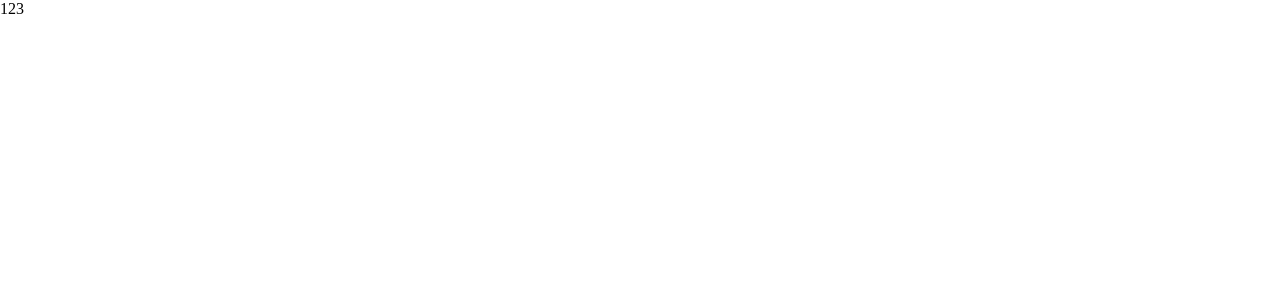
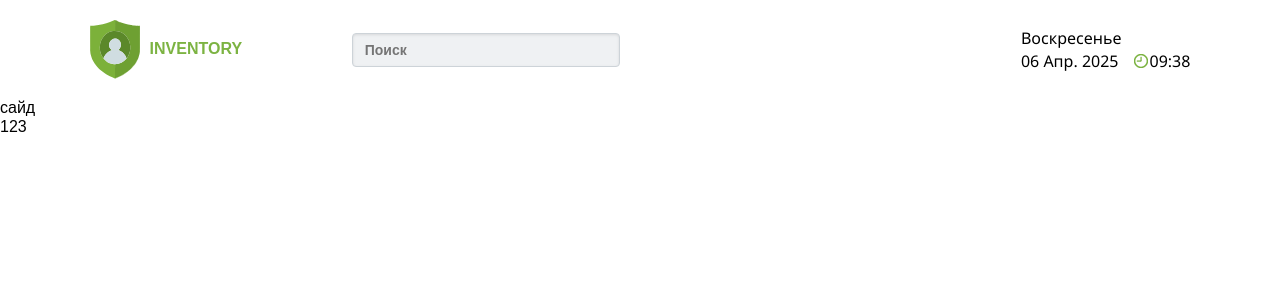
Before and after one commit to starik061/orders-project, a Vue app: page / in a window 1280 px wide. Shown: the top 300 px of the page. Built offline with nearby package versions, Linux system fonts and the light colour scheme.

Commit message:
made top nav panel

```diff
--- a/src/App.vue
+++ b/src/App.vue
@@ -1,9 +1,11 @@
 <template>
-  <RouterView />
+  <NavLayout>
+    <RouterView />
+  </NavLayout>
 </template>
 
 <script setup lang="ts">
-import { RouterView } from 'vue-router'
+import NavLayout from '@/layouts/NavLayout.vue'
 
 </script>
 
--- a/src/assets/base.scss
+++ b/src/assets/base.scss
@@ -1,7 +1,3 @@
-/* color palette from <https://github.com/vuejs/theme> */
-:root {
-}
-
 *,
 *::before,
 *::after {
@@ -19,8 +15,9 @@ body {
   /* font-family: "TildaSans", Arial, sans-serif;
   font-size: 18px;
   font-weight: 300;
-  line-height: 1.55;
-  color: rgb(0, 0, 0); */
+  line-height: 1.55;*/
+  font-family: Arial, Helvetica, sans-serif;
+  color: var(--color-main-text);
   text-rendering: optimizeLegibility;
   -webkit-font-smoothing: antialiased;
   -moz-osx-font-smoothing: grayscale;
--- a/src/assets/main.scss
+++ b/src/assets/main.scss
@@ -1,2 +1,7 @@
 @use './base' as *;
 @import 'normalize.css';
+
+:root {
+  --color-main-green: #7cb342;
+  --color-main-text: #000000;
+}
--- /dev/null
+++ b/src/components/SideNav.vue
@@ -0,0 +1,11 @@
+<template>
+  <div>
+    сайд
+  </div>
+</template>
+
+<script setup>
+
+</script>
+
+<style lang="scss" scoped></style>
--- /dev/null
+++ b/src/components/TopNav.vue
@@ -0,0 +1,166 @@
+<template>
+  <header>
+    <nav class="top-nav">
+      <RouterLink class="logo-wrapper" to="/">
+        <img src="/public/img/logo.svg" alt="logo">
+        <span class="logo-text">Inventory</span>
+      </RouterLink>
+
+      <input class="search-input" type="text" placeholder="поиск">
+
+      <div class="date-time-container">
+        <p>{{ getWeekdayName(new Date()) }}</p>
+        <p class="day-time-wrapper">
+          <span class="date">{{ getDate(new Date()) }}</span>
+          <span class="time-container">
+            <IconClock />
+            <span class="time">{{ currentTime }}</span>
+          </span>
+        </p>
+      </div>
+    </nav>
+  </header>
+</template>
+
+<script setup>
+import { ref, onMounted, onUnmounted } from 'vue'
+import IconClock from "@/components/icons/IconClock.vue";
+
+const currentTime = ref('00:00');
+let timeInterval = null;
+function getWeekdayName(dateInput) {
+  const days = [
+    'Воскресенье',
+    'Понедельник',
+    'Вторник',
+    'Среда',
+    'Четверг',
+    'Пятница',
+    'Суббота'
+  ];
+
+  const date = new Date(dateInput);
+  return days[date.getDay()];
+}
+function getDate(dateInput) {
+  const months = [
+    'Янв.', 'Фев.', 'Мар.', 'Апр.', 'Мая', 'Июн.',
+    'Июл.', 'Авг.', 'Сен.', 'Окт.', 'Ноя.', 'Дек.'
+  ];
+
+  const date = new Date(dateInput);
+  const day = String(date.getDate()).padStart(2, '0');
+  const month = months[date.getMonth()];
+  const year = date.getFullYear();
+
+  return `${day} ${month} ${year}`;
+}
+
+function getTime(dateInput) {
+  const date = new Date(dateInput);
+  const hours = String(date.getHours()).padStart(2, '0');
+  const minutes = String(date.getMinutes()).padStart(2, '0');
+  return `${hours}:${minutes}`;
+}
+
+onMounted(() => {
+  currentTime.value = getTime(new Date())
+
+  timeInterval = setInterval(() => {
+    currentTime.value = getTime(new Date())
+  }, 1000)
+})
+
+onUnmounted(() => {
+  clearInterval(timeInterval)
+})
+</script>
+
+<style lang="scss" scoped>
+.top-nav {
+  display: flex;
+  width: 100vw;
+  padding: 20px 7vw;
+  justify-content: flex-start;
+  align-items: center;
+  gap: 20px;
+  background-color: #ffffff;
+}
+
+.logo-wrapper {
+  display: flex;
+  align-items: center;
+  margin-right: 7vw;
+  gap: 10px;
+}
+
+.logo-text {
+  font-weight: bold;
+  text-transform: uppercase;
+  color: var(--color-main-green);
+}
+
+.search-input {
+  width: 21vw;
+  background: #eff1f3;
+  border: 1px solid #cdd3d8;
+  border-radius: 4px;
+  padding: 8px 12px;
+  font-size: 14px;
+  font-weight: bold;
+  color: #2c3e50;
+  box-shadow: inset 0 1px 3px rgba(0, 0, 0, 0.1);
+  outline: none;
+
+  &:hover {
+    border-color: #aab4be;
+    box-shadow: inset 0 1px 4px rgba(0, 0, 0, 0.15);
+    background: #f7f9fb;
+  }
+
+  &:focus,
+  &:active {
+    border-color: #5b9dd9;
+    background: #ffffff;
+    box-shadow:
+      0 0 0 2px rgba(91, 157, 217, 0.2),
+      inset 0 1px 2px rgba(0, 0, 0, 0.1);
+  }
+
+  &::placeholder {
+    text-transform: capitalize;
+  }
+}
+
+.date-time-container {
+  display: inline-flex;
+  flex-direction: column;
+  justify-content: flex-start;
+  align-items: flex-start;
+  gap: 5px;
+  margin-left: auto;
+  font-family: "Segoe UI", "Helvetica Neue", Arial, sans-serif;
+
+}
+
+.day-time-wrapper {
+  display: inline-flex;
+  justify-content: flex-start;
+  align-items: center;
+  gap: 15px;
+
+  @media (max-width: 650px) {
+    display: flex;
+    flex-direction: column;
+    align-items: flex-start;
+    gap: 5px;
+  }
+}
+
+.time-container {
+  display: inline-flex;
+  justify-content: flex-start;
+  align-items: center;
+  gap: 2px;
+}
+</style>
--- /dev/null
+++ b/src/components/icons/IconClock.vue
@@ -0,0 +1,20 @@
+<template>
+  <svg viewBox="0 0 100 100" width="14" height="14" class="icon-clock">
+    <circle cx="50" cy="50" r="46" class="clock-stroke" />
+    <rect x="20" y="46" width="30" height="9" class="clock-fill" />
+    <rect x="46" y="20" width="9" height="30" class="clock-fill" />
+    <circle cx="50" cy="50" r="4" class="clock-fill" />
+  </svg>
+</template>
+
+<style lang="scss" scoped>
+.icon-clock .clock-stroke {
+  fill: none;
+  stroke: var(--color-main-green);
+  stroke-width: 11;
+}
+
+.icon-clock .clock-fill {
+  fill: var(--color-main-green);
+}
+</style>
--- /dev/null
+++ b/src/layouts/NavLayout.vue
@@ -0,0 +1,15 @@
+<template>
+  <TopNav />
+  <SideNav />
+
+  <RouterView />
+</template>
+
+<script setup>
+import { RouterView } from 'vue-router'
+
+import SideNav from '@/components/SideNav.vue'
+import TopNav from '@/components/TopNav.vue'
+</script>
+
+<style lang="scss" scoped></style>
```
Also changed, not shown: public/img/logo.svg (added), src/assets/img/clock.svg (added).
